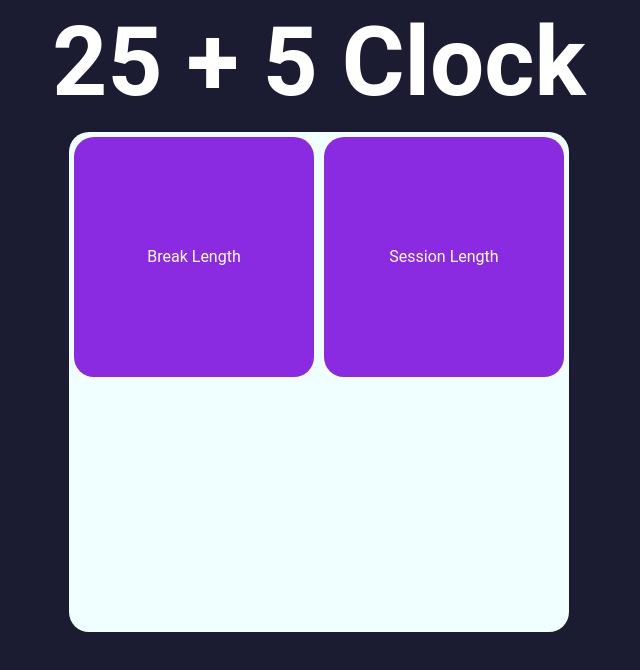
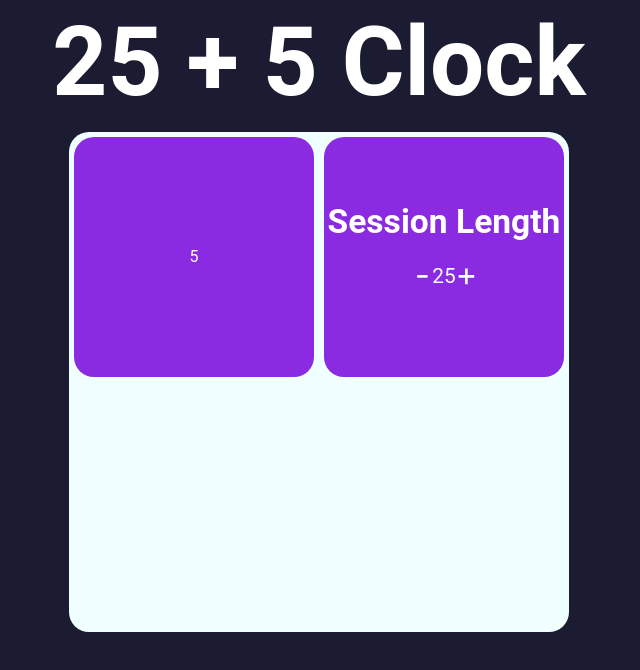
Before and after one commit to bballesterosgo/25-5-timer, a React (Create React App) app: page / in a window 1280 px wide. Shown: the top 670 px of the page, without its empty margins (321-961 px from the left). Built offline with nearby package versions, Linux system fonts and the light colour scheme.

Commit message:
session-label

```diff
--- a/src/App.js
+++ b/src/App.js
@@ -1,11 +1,13 @@
-import React from 'react';
+import React,{ useState } from 'react';
 import './App.css';
 import BreakLabel from './components/BreakLabel';
 import SessionLabel from './components/SessionLabel';
 
 function App() {
 
+const [sessionLength,setSessionLength] = useState(25);
 
+const [breakLength,setBreakLength] = useState(5);
 
   return (
     <div className="App">
@@ -13,8 +15,10 @@ function App() {
         <h1 className='title'>25 + 5 Clock</h1>
       </div>
       <div className='clock-container'>
-      <BreakLabel />
-      <SessionLabel />
+      <BreakLabel
+        breakLength={breakLength}/>
+      <SessionLabel
+        sessionLength={sessionLength}/>
       </div>
     </div>
   );
--- a/src/components/BreakLabel.jsx
+++ b/src/components/BreakLabel.jsx
@@ -2,10 +2,10 @@ import React from "react";
 
 import '../stylesheet/BreakLabel.css'
 
-function BreakLabel (){
+function BreakLabel ({ breakLength }){
 
   return <div className='break-label' id='break-label'>
-    <p>Break Length</p>
+    <p>{breakLength}</p>
   </div>
 }
 
--- a/src/components/SessionLabel.jsx
+++ b/src/components/SessionLabel.jsx
@@ -1,12 +1,20 @@
 import React from "react";
+import { GoDash,GoPlus } from "react-icons/go";
 
 import '../stylesheet/SessionLabel.css'
 
-function SessionLabel (){
+function SessionLabel ({ sessionLength }){
 
 
   return <div className='session-label' id='session-label'>
-          <p>Session Length</p>
+          <div className='session-label-title'>
+            <h2>Session Length</h2>
+          </div>
+          <div className='session-label-controls'>
+            <GoDash />
+            <p>{ sessionLength }</p>
+            <GoPlus />
+          </div>
         </div>
 }
 
--- a/src/stylesheet/BreakLabel.css
+++ b/src/stylesheet/BreakLabel.css
@@ -5,6 +5,7 @@
   border-radius: 20px;
   margin: 5px;
   display: flex;
+  flex-direction: column;
   justify-content: center;
   align-items: center;
 }
--- a/src/stylesheet/SessionLabel.css
+++ b/src/stylesheet/SessionLabel.css
@@ -5,6 +5,21 @@
   border-radius: 20px;
   margin: 5px;
   display: flex;
+  flex-wrap: nowrap;
+  flex-direction: column;
   justify-content: center;
   align-items: center;
 }
+.session-label-title{
+  font-size: 1.4em;
+
+}
+.session-label-controls{
+  margin: 10px;
+  width: 100%;
+  height: 50px;
+  display: flex;
+  justify-content: center;
+  align-items: center;
+  font-size: 1.3em;
+}
```
